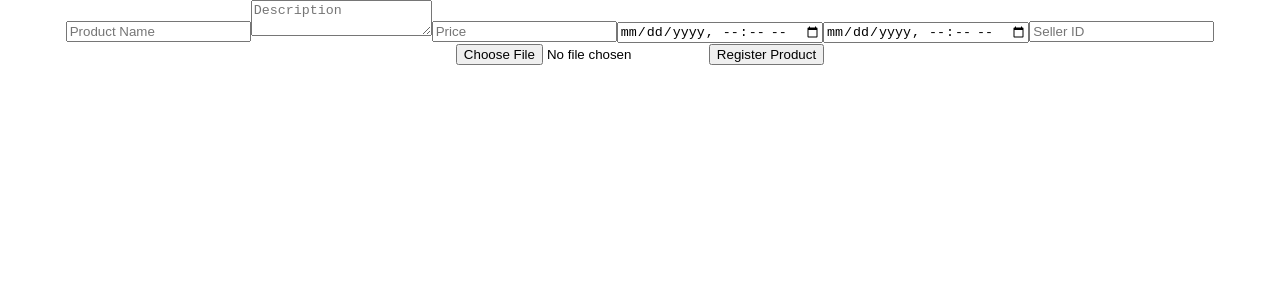
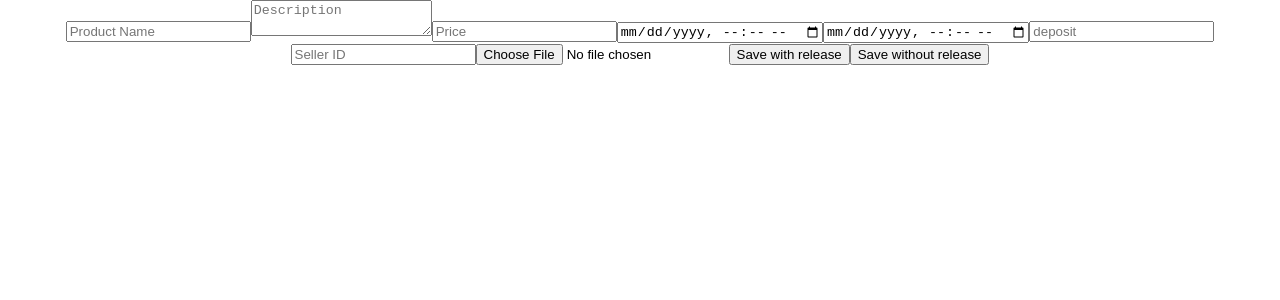
Before and after one commit to emmanuelmbulu/WAAProject, a React (Create React App) app in the folder frontend/: page /products in a window 1280 px wide. Shown: the top 300 px of the page. Built offline with nearby package versions, Linux system fonts and the light colour scheme.

Commit message:
moved single-product from models to components folder

```diff
--- a/frontend/src/components/productRegistrationCom/product-registration.js
+++ b/frontend/src/components/productRegistrationCom/product-registration.js
@@ -9,6 +9,7 @@ export default function ProductRegistrationComponent(){
         price: "",
         endingTime: "",
         paymentDueDate: "",
+        deposit: "",
         sellerId: ""
     });
 
@@ -17,17 +18,27 @@ export default function ProductRegistrationComponent(){
         gotError: false, errorMessage:""
     });
 
-    const registerProduct = (event) => {
+    const saveWithRelease = (event) => {
+        event.preventDefault(true);
+        registerProduct(true);
+    }
+
+    const saveWithoutRelease = (event) => {
+        event.preventDefault(true);
+        registerProduct(false);
+    }
+
+    const registerProduct = (isSavedWithRelease) => {
         (async () => {
             try{
-                event.preventDefault(true);
                 const product = new ProductData(
                     productObject.name,
                     productObject.description,
                     productObject.price,
                     productObject.endingTime,
                     productObject.paymentDueDate,
-                    true,
+                    isSavedWithRelease,
+                    productObject.deposit,
                     productObject.sellerId
                 )
                 console.log(product)
@@ -36,7 +47,7 @@ export default function ProductRegistrationComponent(){
             }catch(err){
                 setErrorOccurred({gotError: true, errorMessage: err.message});
             }
-        })()
+        })();
 
     }
 
@@ -50,16 +61,47 @@ export default function ProductRegistrationComponent(){
         <div>
             {errorOccurred.gotError && <p>errorOccurred.errorMessage</p>}
             <form>
-                <input name='name' onChange={setValues}  value={productObject.name} placeholder={'Product Name'}/>
-                <textarea name = 'description' onChange={setValues} placeholder={'Description'}>
+                <input
+                    name='name'
+                    onChange={setValues}
+                    value={productObject.name}
+                    placeholder={'Product Name'}/>
+                <textarea
+                    name = 'description'
+                    onChange={setValues}
+                    placeholder={'Description'}>
                     {productObject.description}
                 </textarea>
-                <input name = 'price' onChange={setValues} value={productObject.price} placeholder={'Price'}/>
-                <input type='datetime-local' name = 'endingTime' onChange={setValues} value={productObject.endingTime} placeholder={'Ending Date'}/>
-                <input type='datetime-local' name = 'paymentDueDate' onChange={setValues} value={productObject.paymentDueDate} placeholder={'Payment Due Date'}/>
-                <input name = 'sellerId' onChange={setValues} value={productObject.sellerId} placeholder={'Seller ID'}/>
-                <input type='file' />
-                <button onClick={registerProduct}>Register Product</button>
+                <input
+                    name = 'price'
+                    onChange={setValues}
+                    value={productObject.price}
+                    placeholder={'Price'}/>
+                <input
+                    type='datetime-local'
+                    name = 'endingTime'
+                    onChange={setValues}
+                    value={productObject.endingTime}
+                    placeholder={'Ending Date'}/>
+                <input
+                    type='datetime-local'
+                    name = 'paymentDueDate'
+                    onChange={setValues}
+                    value={productObject.paymentDueDate}
+                    placeholder={'Payment Due Date'}/>
+                <input
+                    name='deposit'
+                    onChange={setValues}
+                    value={productObject.deposit}
+                    placeholder='deposit'/>
+                <input
+                    name = 'sellerId'
+                    onChange={setValues}
+                    value={productObject.sellerId}
+                    placeholder={'Seller ID'}/>
+                <input type='file' image />
+                <button onClick={saveWithRelease}>Save with release</button>
+                <button onClick={saveWithoutRelease}>Save without release</button>
 
             </form>
         </div>
--- a/frontend/src/models/single-product.js
+++ b/frontend/src/components/singleProductCom/single-product.js
@@ -1,5 +1,5 @@
 import {useEffect, useState} from "react";
-import {PaymentService} from "../service/payment-service";
+import {PaymentService} from "../../service/payment-service";
 
 
 
--- a/frontend/src/data/product-data.js
+++ b/frontend/src/data/product-data.js
@@ -1,5 +1,5 @@
 
-export default function(name, description, price, endingTime, paymentDueDate, isSavedWithRelease, sellerId){
+export default function(name, description, price, endingTime, paymentDueDate, isSavedWithRelease, deposit, sellerId){
 
     this.name = name;
     this.description = description;
@@ -7,5 +7,6 @@ export default function(name, description, price, endingTime, paymentDueDate, is
         price, endingTime, paymentDueDate
     };
     this.isSavedWithRelease = isSavedWithRelease;
+    this.deposit = deposit;
     this.sellerId = sellerId;
 }
--- a/frontend/src/models/product.js
+++ b/frontend/src/models/product.js
@@ -1,6 +1,6 @@
 
 export class Product{
-    constructor(id, name, description, price, endingTime, paymentDueDate, isSavedWithRelease) {
+    constructor(id, name, description, price, endingTime, paymentDueDate, isSavedWithRelease, deposit) {
         this.id = id;
         this.name = name;
         this.description = description;
@@ -8,6 +8,7 @@ export class Product{
             price, endingTime, paymentDueDate
         };
         this.isSavedWithRelease = isSavedWithRelease;
+        this.deposit = deposit;
     }
 
     static creatProduct(item){
--- a/frontend/src/service/product-service.js
+++ b/frontend/src/service/product-service.js
@@ -3,5 +3,11 @@ import {axiosInstance} from "../config/axios-config";
 export const ProductService = {
     addProduct: (product) => {
         return axiosInstance.post('/products', product);
+    },
+
+    getLatestBid: (productId) => {
+        return axiosInstance.get(`/products/${id}/bids?filter=latest`)
     }
+
+
 }
```
